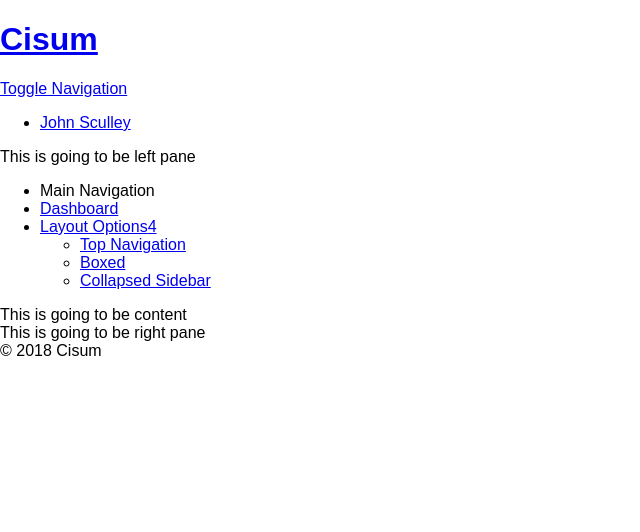
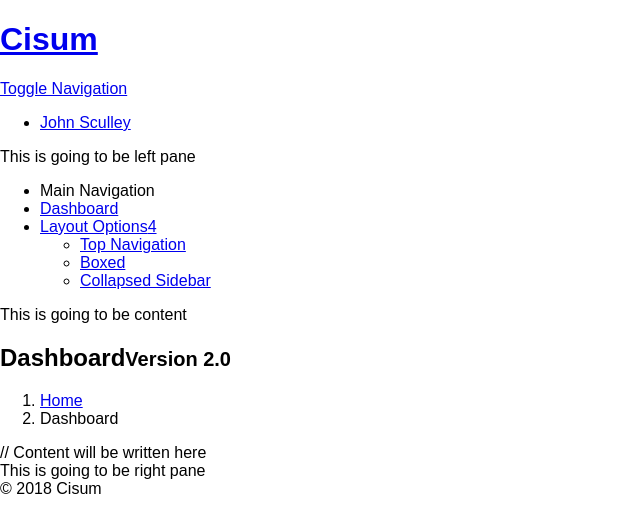
Before and after one commit to naonaonao316/cisum-frontend, a React (Create React App) app: page / in a window 1280 px wide. Shown: the top 532 px of the page, without its empty margins (0-640 px from the left). Built offline with nearby package versions, Linux system fonts and the light colour scheme.

Commit message:
create content of dashboard

```diff
--- a/src/components/layout/Content.js
+++ b/src/components/layout/Content.js
@@ -1,8 +1,27 @@
 import React, { Component } from 'react';
 
 const Content = (props) => (
-  <div>
+  <div className="content-wrapper">
     This is going to be content
+    <section className="content-header">
+      <h1>
+        Dashboard
+        <small>Version 2.0</small>
+      </h1>
+      <ol className="breadcrumb">
+        <li><a href="#"><i className="fa fa-dashboard"></i> Home</a></li>
+        <li className="active">Dashboard</li>
+      </ol>
+    </section>
+
+    <section className="content">
+      // Content will be written here
+      <div className="row">
+        <div className="col-md-3 col-sm-6 col-xs-12">
+
+        </div>
+      </div>
+    </section>
   </div>
 );
 
```
